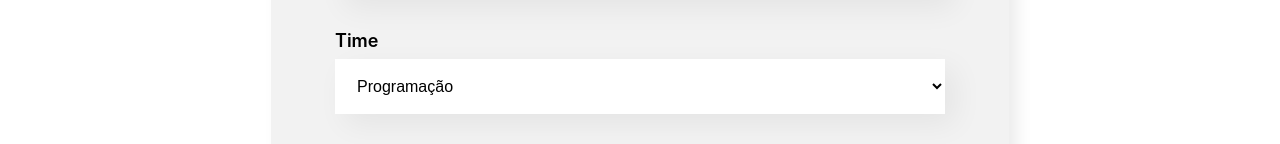
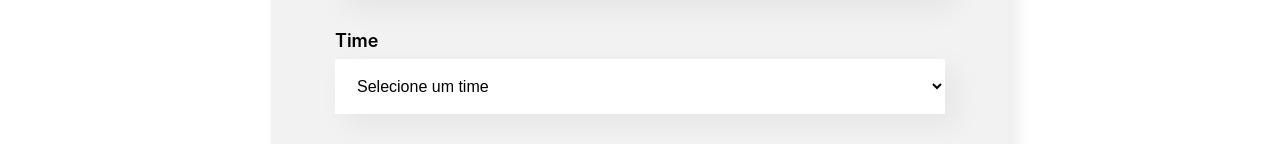
Before and after one commit to zingarelli/organo, a React (Create React App) app: page / in a window 1280 px wide. Shown: the part 1010-1154 px from the top of the page. Built offline with nearby package versions, Linux system fonts and the light colour scheme.

Commit message:
default blank option

```diff
--- a/src/components/Dropdown/index.js
+++ b/src/components/Dropdown/index.js
@@ -6,6 +6,7 @@ const Dropdown = ({required, label, itens, option, onChange}) => {
         <div className='dropdown-container'>
             <label>{label}</label>
             <select required={required} value={option} onChange={(e) => onChange(e.target.value)}>
+                <option value="">Selecione um time</option>
                 {itens.map(item => <option key={item}>{item}</option>)}
             </select>
         </div>
```
